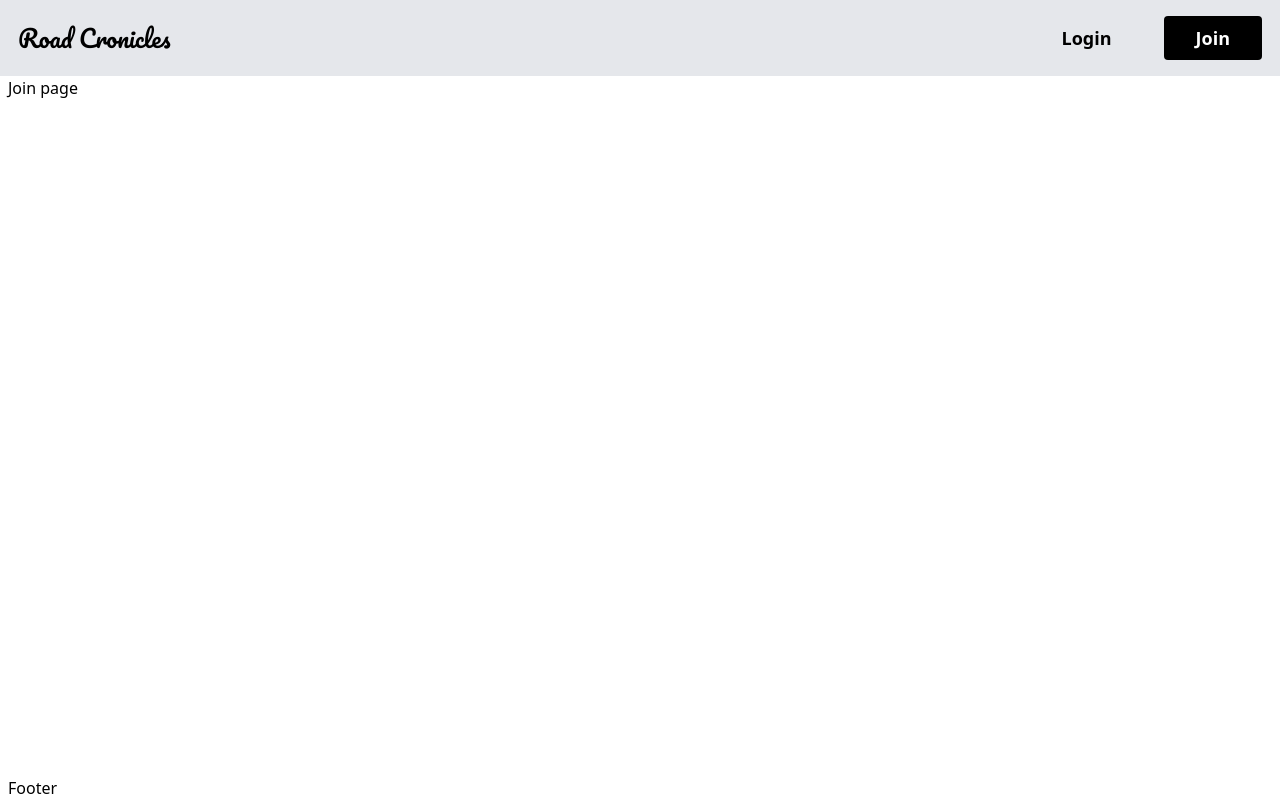
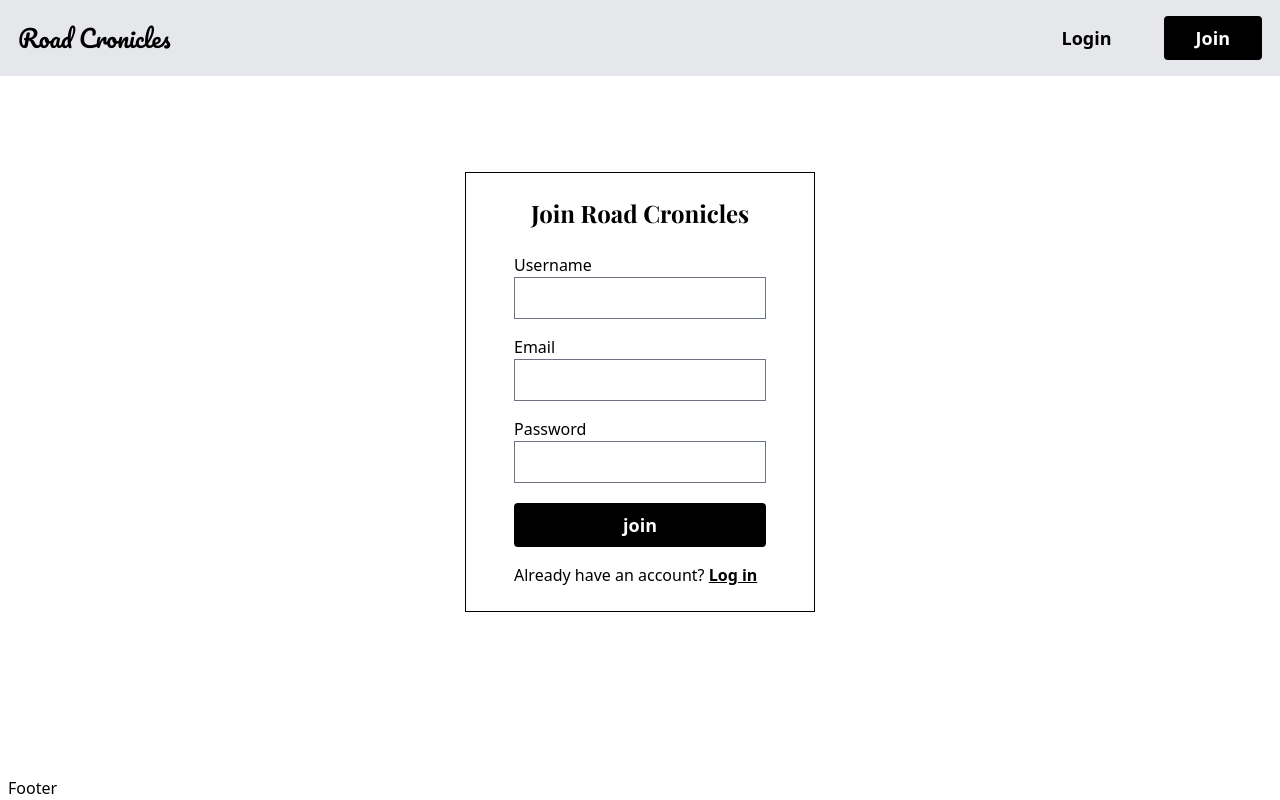
Before and after one commit to Griunvald/travel_app_client, a React (Vite) app in the folder client/: page /join in a window 1280 px wide. Built offline with nearby package versions, Linux system fonts and the light colour scheme.

Commit message:
Add markup and syles to Join component

```diff
--- a/client/src/components/pages/Join.jsx
+++ b/client/src/components/pages/Join.jsx
@@ -1,6 +1,24 @@
+import Button from '../common/Button';
+import  Link  from '../common/Link'
+
 function Join() {
     return (
-        <h1>Join page</h1>
+        <div className="w-full md:w-[350px] mx-auto border-solid border-black border-x border-y px-12 pt-6 pb-6 mt-24">
+        <h2 className="font-playfair-display font-bold text-2xl text-center mb-6">Join Road Cronicles</h2>
+          <form className="flex flex-col">
+
+        <label htmlFor="username">Username</label>
+        <input className="mb-4" type="text" name="username" />
+
+        <label htmlFor="email">Email</label>
+        <input className="mb-4" type="email" name="email" />
+
+        <label htmlFor="password">Password</label>
+        <input className="mb-5" type="password" name="password" />
+        <Button name="join" type="primary"/>
+          </form>
+        <p className="mt-4">Already have an account? <Link name="Log in" path="/login"/></p>
+        </div>
     );
 }
 
```
